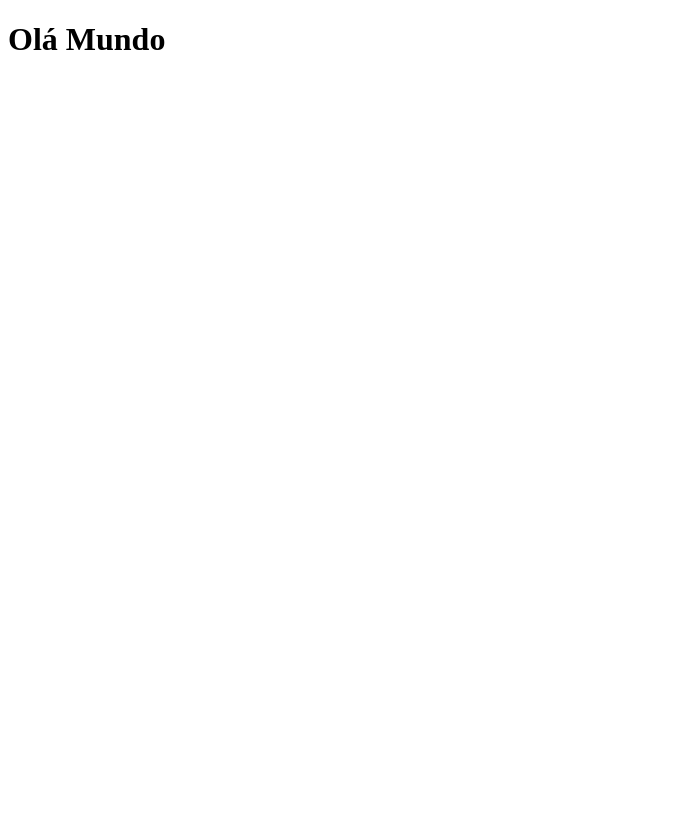
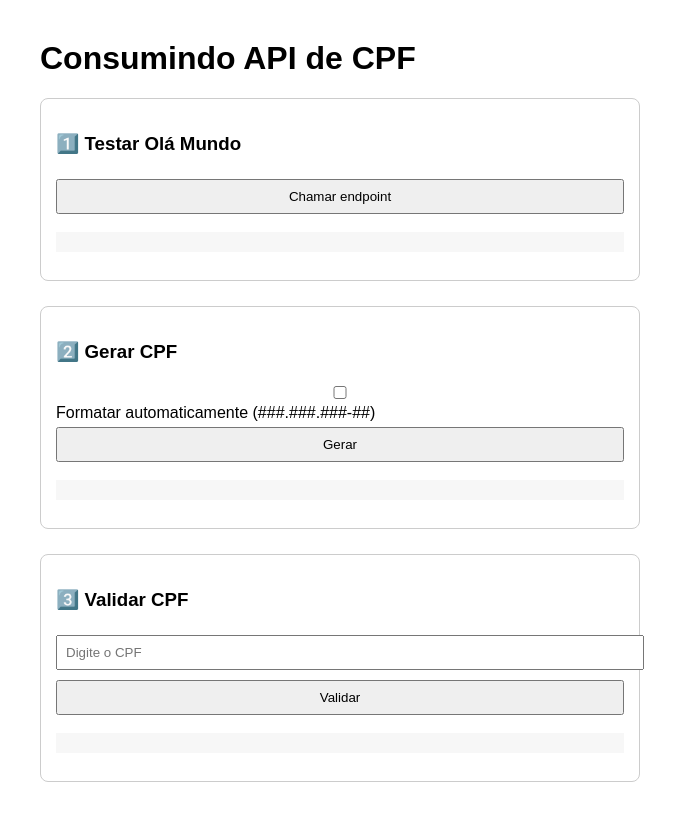
Before and after one commit to romulodeoliveira/Seminario-Uniasselvi-FrontEnd, a plain HTML site: page index.html in a window 1280 px wide. Shown: the whole page, without its empty margins (0-698 px from the left). Drawn offline with Linux system fonts and the light colour scheme.

Commit message:
consumindo api

```diff
--- /dev/null
+++ b/css/style.css
@@ -0,0 +1,21 @@
+body {
+  font-family: Arial, sans-serif;
+  margin: 40px;
+  max-width: 600px;
+}
+input,
+button {
+  margin: 5px 0;
+  padding: 8px;
+  width: 100%;
+}
+.box {
+  margin-bottom: 25px;
+  padding: 15px;
+  border: 1px solid #ccc;
+  border-radius: 8px;
+}
+pre {
+  background: #f7f7f7;
+  padding: 10px;
+}
--- a/index.html
+++ b/index.html
@@ -4,8 +4,38 @@
     <meta charset="UTF-8" />
     <meta name="viewport" content="width=device-width, initial-scale=1.0" />
     <title>Seminario</title>
+
+    <link rel="stylesheet" href="./css/style.css" />
   </head>
   <body>
-    <h1>Olá Mundo</h1>
+    <h1>Consumindo API de CPF</h1>
+
+    <!-- Olá Mundo -->
+    <div class="box">
+      <h3>1️⃣ Testar Olá Mundo</h3>
+      <button onclick="olaMundo()">Chamar endpoint</button>
+      <pre id="olaOutput"></pre>
+    </div>
+
+    <!-- Gerar CPF -->
+    <div class="box">
+      <h3>2️⃣ Gerar CPF</h3>
+      <label>
+        <input type="checkbox" id="formatado" />
+        Formatar automaticamente (###.###.###-##)
+      </label>
+      <button onclick="gerarCPF()">Gerar</button>
+      <pre id="gerarOutput"></pre>
+    </div>
+
+    <!-- Validar CPF -->
+    <div class="box">
+      <h3>3️⃣ Validar CPF</h3>
+      <input type="text" id="cpfValidar" placeholder="Digite o CPF" />
+      <button onclick="validarCPF()">Validar</button>
+      <pre id="validarOutput"></pre>
+    </div>
+
+    <script src="js/script.js"></script>
   </body>
 </html>
--- /dev/null
+++ b/js/script.js
@@ -0,0 +1,52 @@
+const baseUrl =
+  "https://seminariobackend-bgfgeaakahh8habs.brazilsouth-01.azurewebsites.net/api/cpf";
+
+// 1. Olá Mundo
+function olaMundo() {
+  fetch(`${baseUrl}/ola-mundo`)
+    .then((res) => res.text())
+    .then((data) => (document.getElementById("olaOutput").innerText = data))
+    .catch(
+      (err) => (document.getElementById("olaOutput").innerText = "Erro: " + err)
+    );
+}
+
+// 2. Gerar CPF
+function gerarCPF() {
+  const formatado = document.getElementById("formatado").checked;
+
+  fetch(`${baseUrl}/generator?convertToFormatted=${formatado}`)
+    .then((res) => res.json())
+    .then(
+      (data) =>
+        (document.getElementById("gerarOutput").innerText = JSON.stringify(
+          data,
+          null,
+          2
+        ))
+    )
+    .catch(
+      (err) =>
+        (document.getElementById("gerarOutput").innerText = "Erro: " + err)
+    );
+}
+
+// 3. Validar CPF
+function validarCPF() {
+  const cpf = document.getElementById("cpfValidar").value;
+
+  fetch(`${baseUrl}/valid?request=${cpf}`)
+    .then((res) => res.json())
+    .then(
+      (data) =>
+        (document.getElementById("validarOutput").innerText = JSON.stringify(
+          data,
+          null,
+          2
+        ))
+    )
+    .catch(
+      (err) =>
+        (document.getElementById("validarOutput").innerText = "Erro: " + err)
+    );
+}
```
